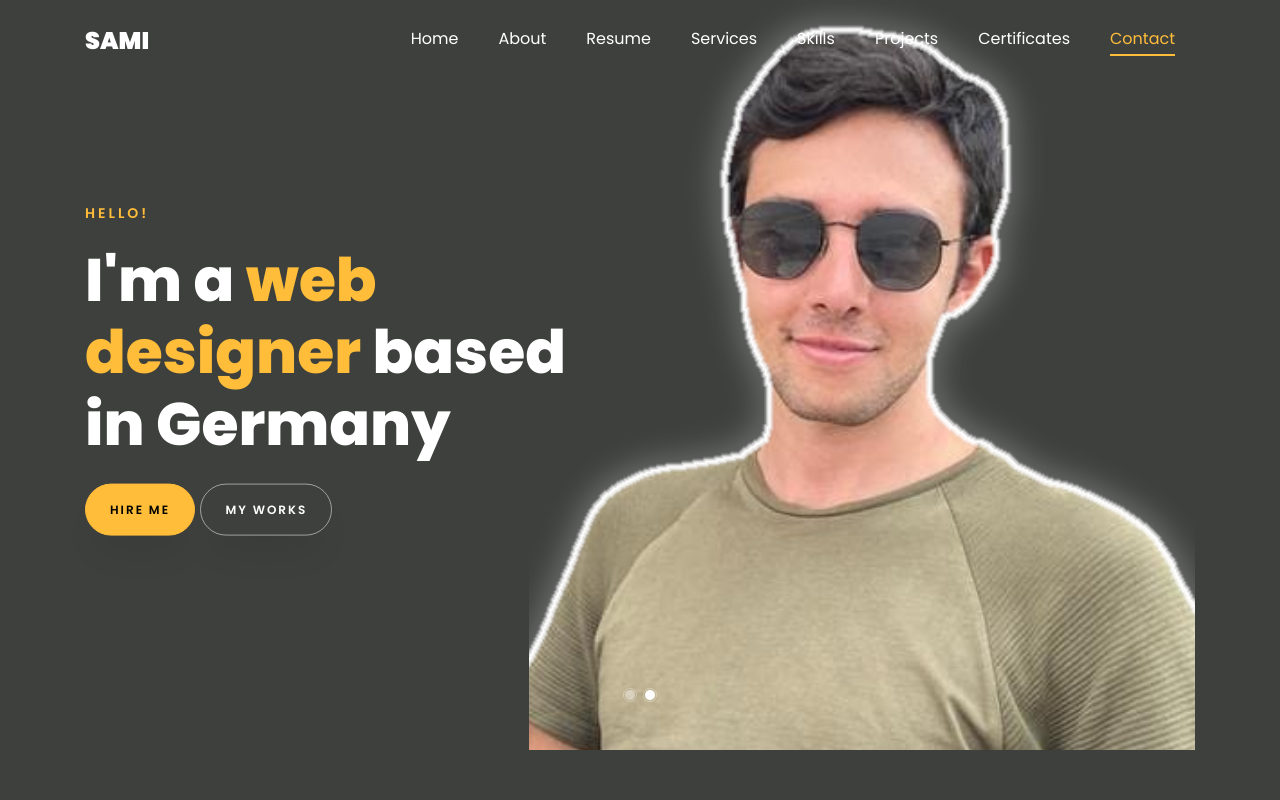
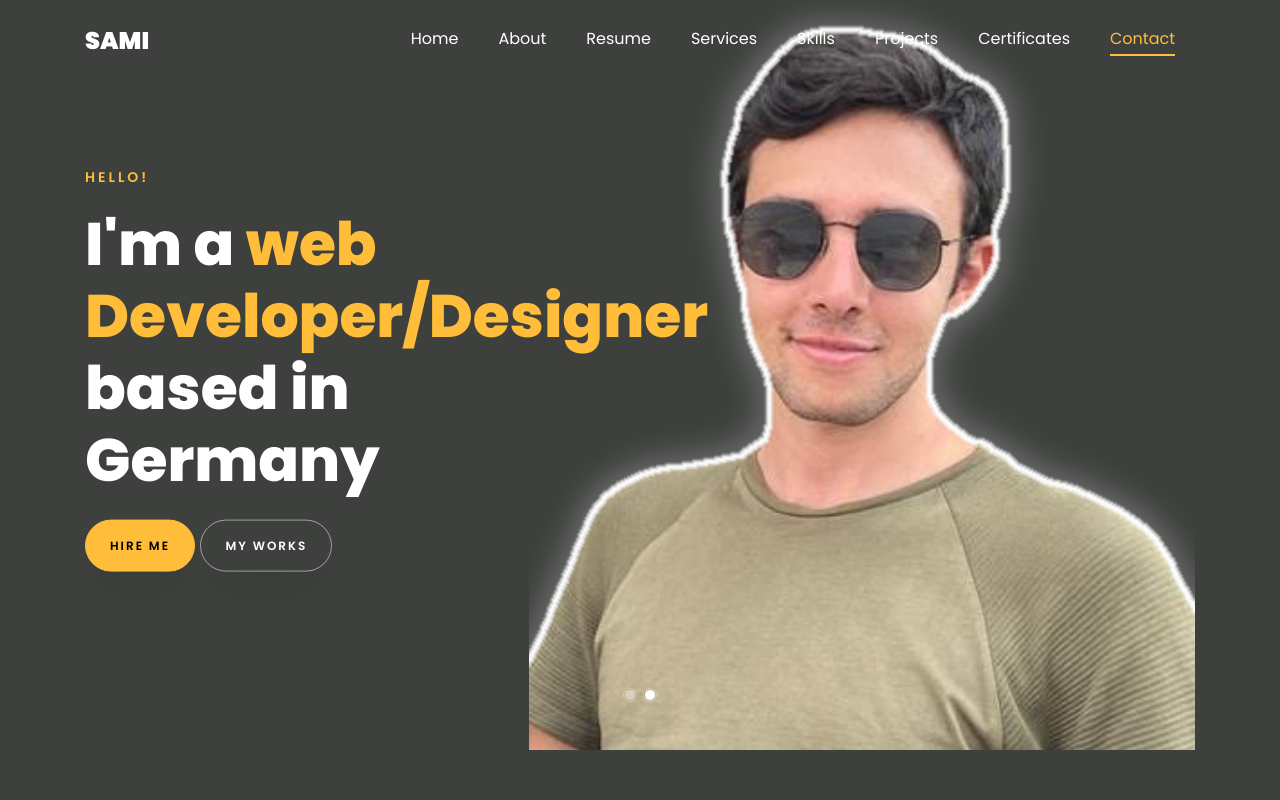
Before and after one commit to Samiraid1/Sami_portfolio, a plain HTML site: page index.html in a window 1280 px wide. Shown: the top 800 px of the page. Drawn offline with Linux system fonts and the light colour scheme; files whose address does not match are found by name.

Commit message:
changed the  headerof my work name

```diff
--- a/index.html
+++ b/index.html
@@ -61,7 +61,7 @@
 		          	<div class="text">
 		          		<span class="subheading">Hello!</span>
 			            <h1 class="mb-4 mt-3">I'm <span>Sami Abdel-Fattah</span></h1>
-			            <h2 class="mb-4">A Freelance Web Designer</h2>
+			            <h2 class="mb-4">A Freelance Data Engineer/Analyst</h2>
 			            <p><a href="#about-section" class="btn btn-primary py-3 px-4">Hire me</a> <a href="#projects-section" class="btn btn-white btn-outline-white py-3 px-4">My works</a></p>
 		            </div>
 		          </div>
@@ -79,7 +79,7 @@
 		          <div class="one-forth d-flex align-items-center ftco-animate" data-scrollax=" properties: { translateY: '70%' }">
 		          	<div class="text">
 		          		<span class="subheading">Hello!</span>
-			            <h1 class="mb-4 mt-3">I'm a <span>web designer</span> based in Germany</h1>
+			            <h1 class="mb-4 mt-3">I'm a <span>web Developer/Designer</span> based in Germany</h1>
 			            <p><a href="#about-section" class="btn btn-primary py-3 px-4">Hire me</a> <a href="#projects-section" class="btn btn-white btn-outline-white py-3 px-4">My works</a></p>
 		            </div>
 		          </div>
```
